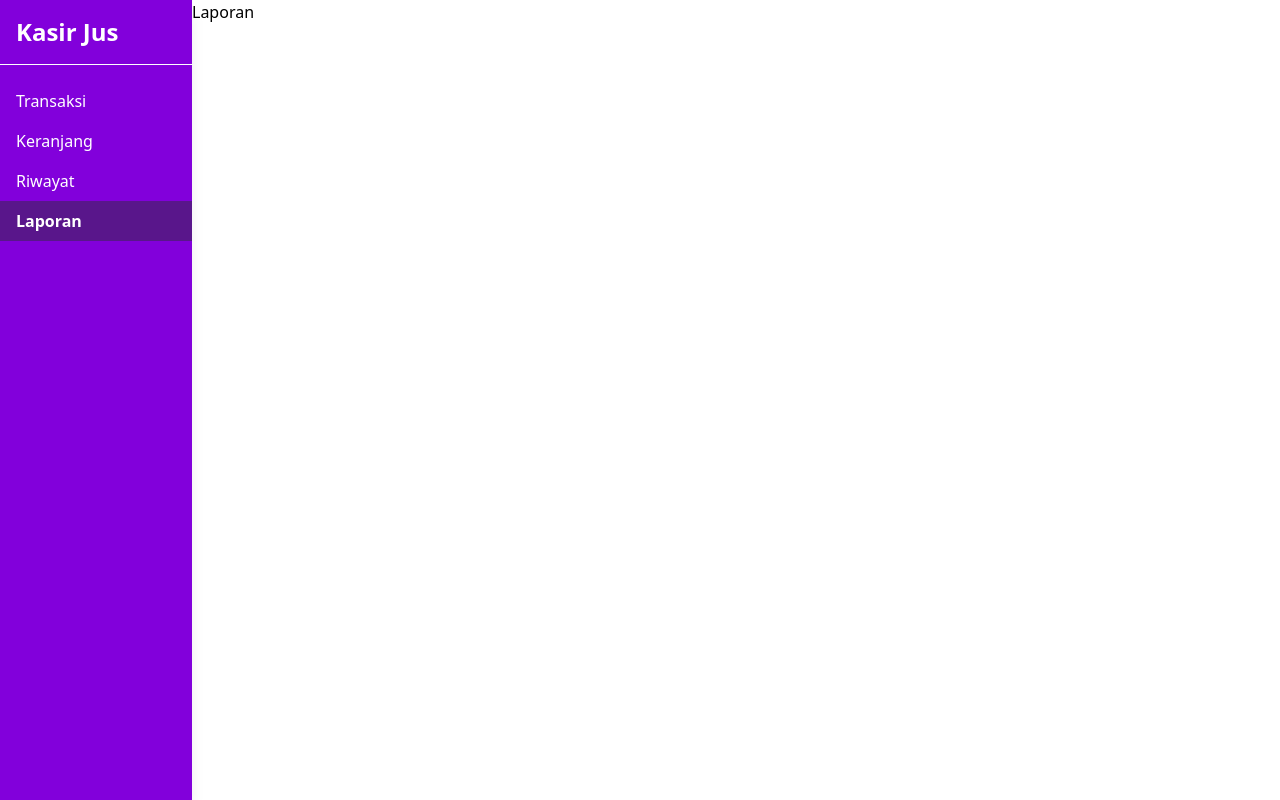
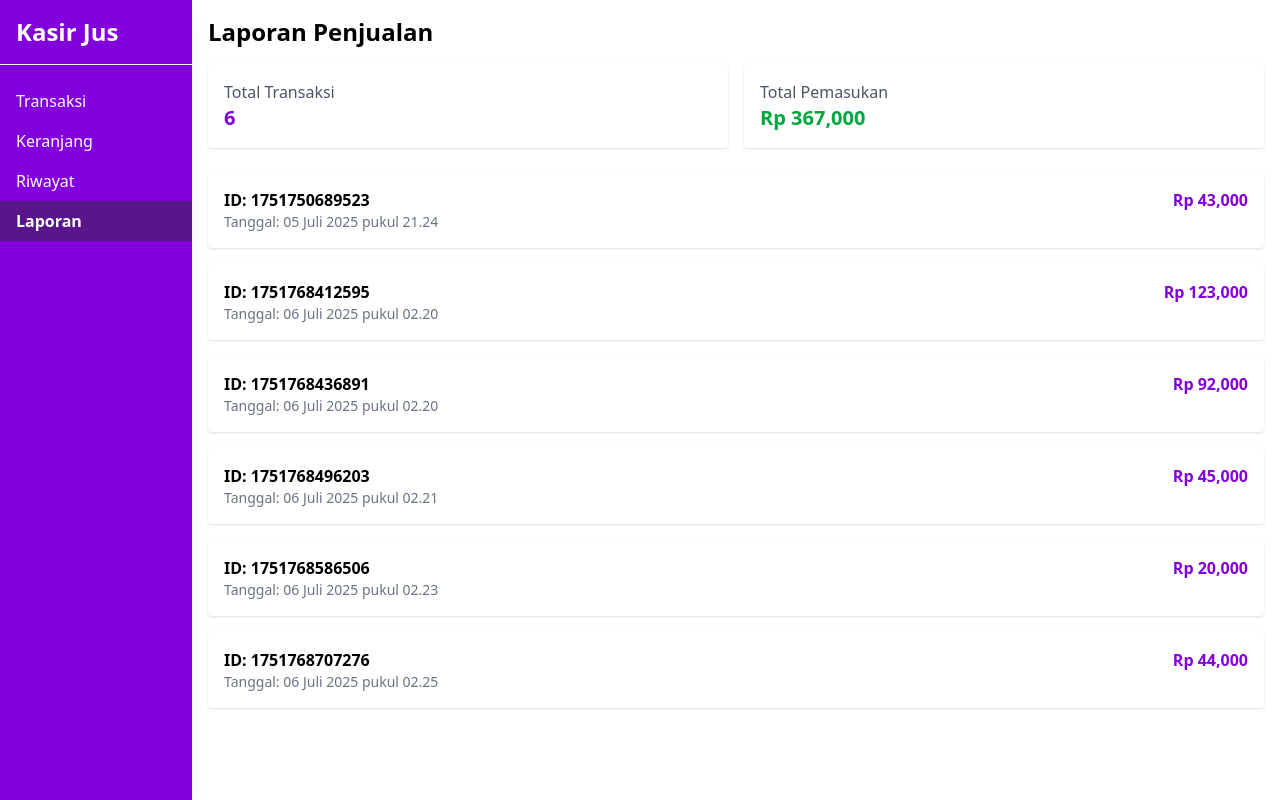
Before and after one commit to hauzanismat/hauzanismatmuzaki-uaspbk, a Vue app: page /laporan in a window 1280 px wide. Built offline with nearby package versions, Linux system fonts and the light colour scheme; data requests are answered from the project's data file.

Commit message:
update views

```diff
--- a/db.json
+++ b/db.json
@@ -1,17 +1,65 @@
 {
   "menu": [
-    { "id": "1", "nama": "Espresso", "harga": 20000 },
-    { "id": "2", "nama": "Latte", "harga": 25000 },
-    { "id": "3", "nama": "Cappuccino", "harga": 24000 },
-    { "id": "4", "nama": "Americano", "harga": 23000 },
-    { "id": "5", "nama": "Mochaccino", "harga": 26000 },
-    { "id": "6", "nama": "Jus Alpukat", "harga": 12000 },
-    { "id": "7", "nama": "Jus Mangga", "harga": 10000 },
-    { "id": "8", "nama": "Jus Jeruk", "harga": 9000 },
-    { "id": "9", "nama": "Jus Semangka", "harga": 8500 },
-    { "id": "10", "nama": "Jus Naga", "harga": 11000 },
-    { "id": "11", "nama": "Jus Stroberi", "harga": 13000 },
-    { "id": "12", "nama": "Jus Melon", "harga": 9500 }
+    {
+      "id": "1",
+      "nama": "Espresso",
+      "harga": 20000
+    },
+    {
+      "id": "2",
+      "nama": "Latte",
+      "harga": 25000
+    },
+    {
+      "id": "3",
+      "nama": "Cappuccino",
+      "harga": 24000
+    },
+    {
+      "id": "4",
+      "nama": "Americano",
+      "harga": 23000
+    },
+    {
+      "id": "5",
+      "nama": "Mochaccino",
+      "harga": 26000
+    },
+    {
+      "id": "6",
+      "nama": "Jus Alpukat",
+      "harga": 12000
+    },
+    {
+      "id": "7",
+      "nama": "Jus Mangga",
+      "harga": 10000
+    },
+    {
+      "id": "8",
+      "nama": "Jus Jeruk",
+      "harga": 9000
+    },
+    {
+      "id": "9",
+      "nama": "Jus Semangka",
+      "harga": 8500
+    },
+    {
+      "id": "10",
+      "nama": "Jus Naga",
+      "harga": 11000
+    },
+    {
+      "id": "11",
+      "nama": "Jus Stroberi",
+      "harga": 13000
+    },
+    {
+      "id": "12",
+      "nama": "Jus Melon",
+      "harga": 9500
+    }
   ],
   "transaksi": [
     {
@@ -31,6 +79,126 @@
           "jumlah": 1
         }
       ]
+    },
+    {
+      "id": "1751768412595",
+      "tanggal": "2025-07-06T02:20:12.595Z",
+      "pesanan": [
+        {
+          "id_menu": "10",
+          "nama_menu": "Jus Naga",
+          "harga": 11000,
+          "jumlah": 1
+        },
+        {
+          "id_menu": "2",
+          "nama_menu": "Latte",
+          "harga": 25000,
+          "jumlah": 1
+        },
+        {
+          "id_menu": "3",
+          "nama_menu": "Cappuccino",
+          "harga": 24000,
+          "jumlah": 1
+        },
+        {
+          "id_menu": "4",
+          "nama_menu": "Americano",
+          "harga": 23000,
+          "jumlah": 1
+        },
+        {
+          "id_menu": "7",
+          "nama_menu": "Jus Mangga",
+          "harga": 10000,
+          "jumlah": 2
+        },
+        {
+          "id_menu": "1",
+          "nama_menu": "Espresso",
+          "harga": 20000,
+          "jumlah": 1
+        }
+      ]
+    },
+    {
+      "id": "1751768436891",
+      "tanggal": "2025-07-06T02:20:36.891Z",
+      "pesanan": [
+        {
+          "id_menu": "1",
+          "nama_menu": "Espresso",
+          "harga": 20000,
+          "jumlah": 1
+        },
+        {
+          "id_menu": "2",
+          "nama_menu": "Latte",
+          "harga": 25000,
+          "jumlah": 1
+        },
+        {
+          "id_menu": "3",
+          "nama_menu": "Cappuccino",
+          "harga": 24000,
+          "jumlah": 1
+        },
+        {
+          "id_menu": "4",
+          "nama_menu": "Americano",
+          "harga": 23000,
+          "jumlah": 1
+        }
+      ]
+    },
+    {
+      "id": "1751768496203",
+      "tanggal": "2025-07-06T02:21:36.203Z",
+      "pesanan": [
+        {
+          "id_menu": "1",
+          "nama_menu": "Espresso",
+          "harga": 20000,
+          "jumlah": 1
+        },
+        {
+          "id_menu": "2",
+          "nama_menu": "Latte",
+          "harga": 25000,
+          "jumlah": 1
+        }
+      ]
+    },
+    {
+      "id": "1751768586506",
+      "tanggal": "2025-07-06T02:23:06.506Z",
+      "pesanan": [
+        {
+          "id_menu": "1",
+          "nama_menu": "Espresso",
+          "harga": 20000,
+          "jumlah": 1
+        }
+      ]
+    },
+    {
+      "id": "1751768707276",
+      "tanggal": "2025-07-06T02:25:07.276Z",
+      "pesanan": [
+        {
+          "id_menu": "1",
+          "nama_menu": "Espresso",
+          "harga": 20000,
+          "jumlah": 1
+        },
+        {
+          "id_menu": "3",
+          "nama_menu": "Cappuccino",
+          "harga": 24000,
+          "jumlah": 1
+        }
+      ]
     }
   ]
 }
--- a/src/views/Keranjang.vue
+++ b/src/views/Keranjang.vue
@@ -48,6 +48,9 @@
 <script setup>
 import { computed } from 'vue'
 import { useTransaksiStore } from '@/stores/transaksiStore'
+import { useRouter } from 'vue-router'
+
+const router = useRouter()
 
 const transaksiStore = useTransaksiStore()
 
@@ -61,5 +64,6 @@ const hapusItem = (id_menu) => {
 const checkout = async () => {
   await transaksiStore.checkout()
   alert('Checkout berhasil!')
+  router.push('/')
 }
 </script>
--- a/src/views/Laporan.vue
+++ b/src/views/Laporan.vue
@@ -1,3 +1,77 @@
 <template>
-    Laporan
+  <div class="p-4">
+    <h1 class="text-2xl font-bold mb-4">Laporan Penjualan</h1>
+
+    <!-- Ringkasan -->
+    <div class="grid grid-cols-1 sm:grid-cols-2 gap-4 mb-6">
+      <div class="bg-white p-4 rounded shadow">
+        <p class="text-gray-600">Total Transaksi</p>
+        <p class="text-xl font-bold text-purple-700">{{ jumlahTransaksi }}</p>
+      </div>
+      <div class="bg-white p-4 rounded shadow">
+        <p class="text-gray-600">Total Pemasukan</p>
+        <p class="text-xl font-bold text-green-600">
+          Rp {{ totalPemasukan.toLocaleString() }}
+        </p>
+      </div>
+    </div>
+
+    <!-- Rekap Transaksi -->
+    <div v-if="riwayat.length > 0" class="space-y-4">
+      <div
+        v-for="trx in riwayat"
+        :key="trx.id"
+        class="bg-white p-4 rounded shadow"
+      >
+        <div class="flex justify-between">
+          <div>
+            <p class="font-semibold">ID: {{ trx.id }}</p>
+            <p class="text-sm text-gray-500">Tanggal: {{ formatTanggal(trx.tanggal) }}</p>
+          </div>
+          <p class="text-purple-700 font-bold">
+            Rp {{ hitungTotal(trx.pesanan).toLocaleString() }}
+          </p>
+        </div>
+      </div>
+    </div>
+
+    <div v-else class="text-gray-500">
+      Tidak ada transaksi untuk dilaporkan.
+    </div>
+  </div>
 </template>
+
+<script setup>
+import { onMounted, computed } from 'vue'
+import { useTransaksiStore } from '@/stores/transaksiStore'
+
+const transaksiStore = useTransaksiStore()
+
+onMounted(() => {
+  transaksiStore.fetchRiwayat()
+})
+
+const riwayat = computed(() => transaksiStore.riwayat)
+
+const jumlahTransaksi = computed(() => riwayat.value.length)
+
+const totalPemasukan = computed(() =>
+  riwayat.value.reduce((sum, trx) => {
+    return sum + trx.pesanan.reduce((s, item) => s + item.harga * item.jumlah, 0)
+  }, 0)
+)
+
+const hitungTotal = (pesanan) =>
+  pesanan.reduce((sum, item) => sum + item.harga * item.jumlah, 0)
+
+const formatTanggal = (iso) => {
+  const d = new Date(iso)
+  return d.toLocaleString('id-ID', {
+    day: '2-digit',
+    month: 'long',
+    year: 'numeric',
+    hour: '2-digit',
+    minute: '2-digit'
+  })
+}
+</script>
--- a/src/views/Riwayat.vue
+++ b/src/views/Riwayat.vue
@@ -10,7 +10,7 @@
     <!-- List Riwayat -->
     <div v-else class="space-y-6">
       <div
-        v-for="trx in riwayat"
+        v-for="trx in riwayat.reverse()"
         :key="trx.id"
         class="bg-white rounded shadow p-4"
       >
@@ -43,11 +43,11 @@
 </template>
 
 <script setup>
-import { onMounted } from 'vue'
+import { onMounted, computed } from 'vue'
 import { useTransaksiStore } from '@/stores/transaksiStore'
 
 const transaksiStore = useTransaksiStore()
-const riwayat = transaksiStore.riwayat
+const riwayat = computed(() => transaksiStore.riwayat)
 
 onMounted(() => {
   transaksiStore.fetchRiwayat()
```
